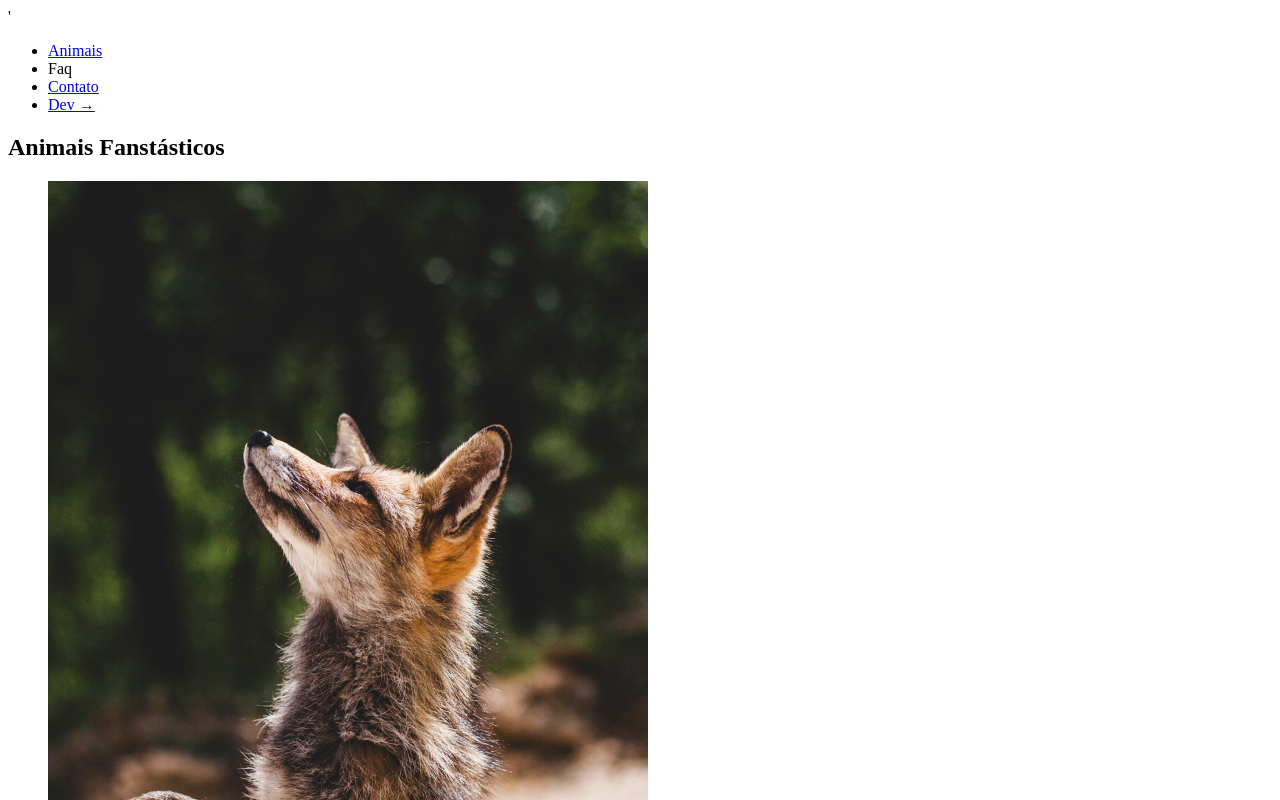
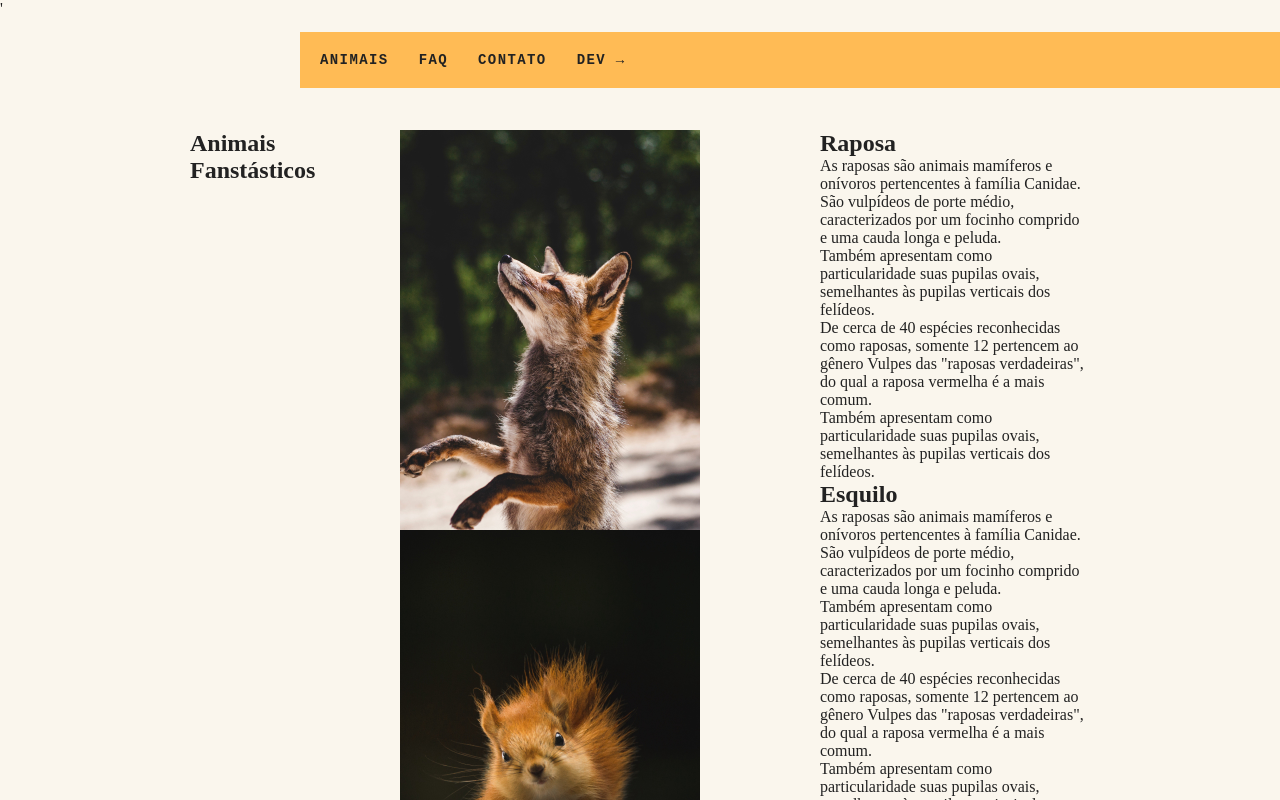
Before and after one commit to MatheusWFranca/animais-fantasticos, a plain HTML site: page index.html in a window 1280 px wide. Shown: the top 800 px of the page. Drawn offline with Linux system fonts and the light colour scheme.

Commit message:
Header Style

```diff
--- a/css/style.css
+++ b/css/style.css
@@ -0,0 +1,58 @@
+body, h1, h2, ul, li, p, dd, dt, dl {
+  margin: 0;
+  padding: 0px;
+}
+
+img {
+  display: block;
+  max-width: 100%;
+}
+
+ul {
+  list-style: none;
+}
+
+body {
+  background: #faf6ed;
+  color: #222;
+  -webkit-font-smothing: antialiased;
+  display: grid;
+  grid-template-columns: 1fr 120px minmax(300px, 800px) 1fr;
+}
+
+.menu {
+  grid-column: 3 / 5;
+  margin-top: 2rem;
+  margin-bottom: 2rem;
+  background: #fb5;
+}
+
+.menu ul {
+  display: flex;
+  flex-wrap: wrap;
+  padding: 10px;
+}
+
+.menu li a {
+  display: block;
+  padding: 10px;
+  margin-right: 10px;
+  color: #222;
+  text-decoration: none;
+  font-family: "IBM Plex Mono", monospace;
+  font-weight: bold;
+  text-transform: uppercase;
+  font-size: .875rem;
+  letter-spacing: .1em;
+}
+
+.grid-section {
+  grid-column: 2 / 4;
+  width: 100%;
+  box-sizing: border-box;
+  padding: 10px;
+  display: grid;
+  grid-template-columns: 90px 300px 1fr;
+  grid-gap: 120px;
+  margin-bottom: 4rem;
+}
--- a/index.html
+++ b/index.html
@@ -15,7 +15,7 @@
   <nav class="menu">
     <ul>
       <li><a href="#animais">Animais</a></li>
-      <li><a href="#faq"></a>Faq</li>
+      <li><a href="#faq">Faq</a></li>
       <li><a href="#contato">Contato</a></li>
       <li><a href="https://www.mfranca.dev">Dev → </a></li>
     </ul>
@@ -122,7 +122,7 @@
   </section>
 
   <section class="grid-section contato" id="contato">
-    <h1>Contato</h1>
+    <h1 class="titulo">Contato</h1>
     <div class="mapa">
       <img src="img/mapa.png">
     </div>
```
